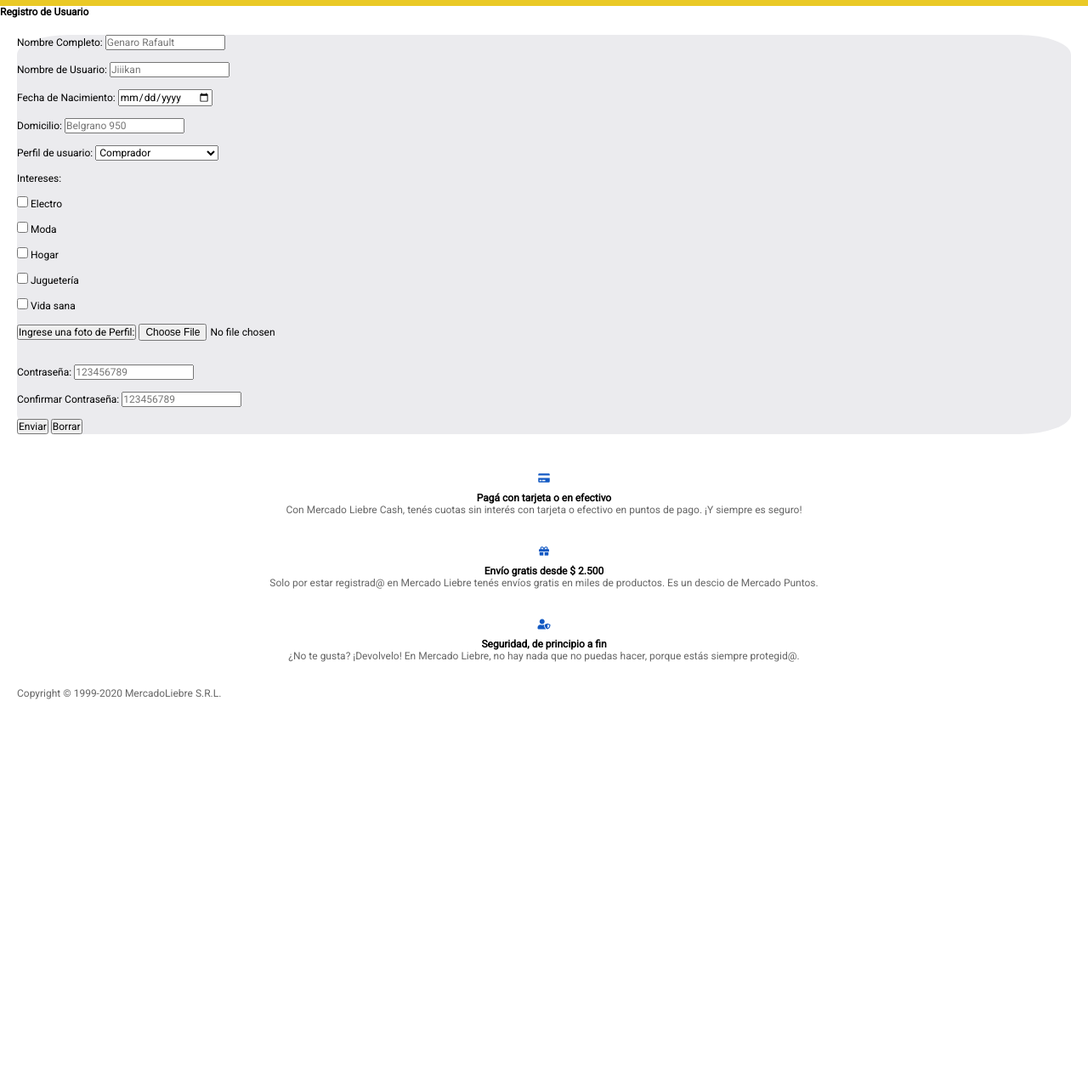
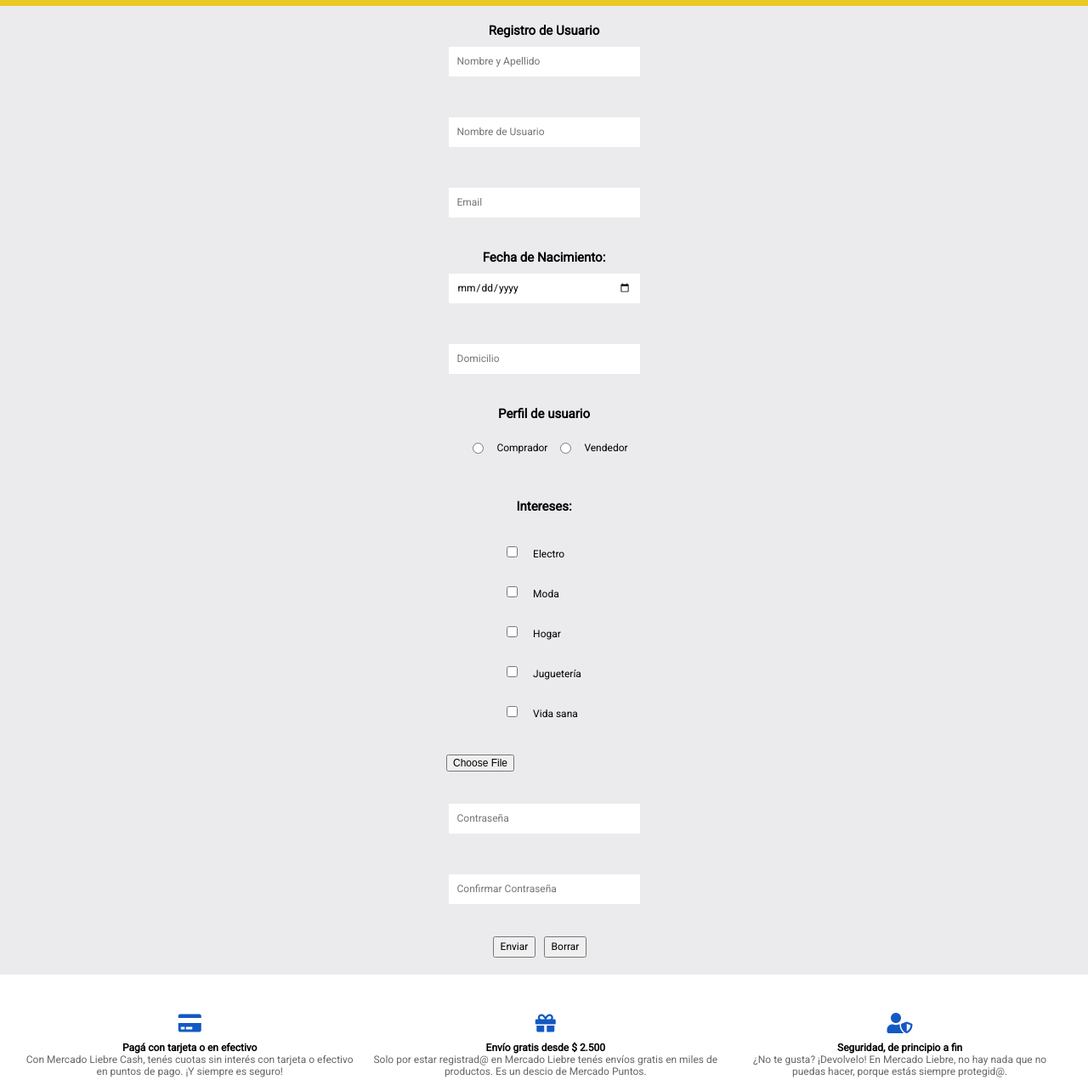
Before and after one commit to jiiikan/mercadoLiebre_trabajoIntegrador, a website: page views/register.html in a window 1280 px wide. Shown: the part 156-1440 px from the top of the page at 85% size. Before the commit the page ends 999 px from the top, so only its background shows below. Drawn offline with Linux system fonts and the light colour scheme.

Commit message:
mercadoliebrecompleto

```diff
--- a/app.js
+++ b/app.js
@@ -10,5 +10,5 @@ app.use(express.static(`Public`));
 /*app.use(express.static(path.resolve(__dirname,'../public')))*/
 
 app.get("/", (request, response) => response.sendFile(path.resolve(__dirname, "./views/home.html")));
-app.get("login", (request, response) => response.sendFile(path.resolve(__dirname, "./views/login.html")));
+app.get("/login", (request, response) => response.sendFile(path.resolve(__dirname, "./views/login.html")));
 app.get("/register", (request, response) => response.sendFile(path.resolve(__dirname, "./views/register.html")));
--- a/public/css/footer.css
+++ b/public/css/footer.css
@@ -7,13 +7,15 @@
     color: black;
 }
 
+
+
 .icons{
-    width: 2em;
     margin-bottom: 10px;
     color: #1259c3;
+    font-size: 2em;
 }
 
-footer{
+.articles{
     display: flex;
     flex-direction: column;
     margin: 20px;
@@ -24,7 +26,7 @@ footer{
 }
 
 #copyright-container{
-    margin-top: 20px;
+    margin: 20px;
 
 
 }
@@ -40,10 +42,19 @@ footer{
     text-align: center;
 }
 
-@media screen and (min-width: 361px){
+
+@media screen and (min-width: 769px){
+.articles{
+    display: flex;
+    flex-direction: row;
+    margin: 20px;
 
 }
 
-@media screen and (min-width: 769px){
+.icons:hover{
+    color: #03264C;
+}
+
+
 
 }
--- /dev/null
+++ b/public/css/login.css
@@ -0,0 +1,37 @@
+@import url(header.css);
+@import url(footer.css);
+@import url(https://fonts.googleapis.com/css2?family=Roboto:wght@300;400&display=swap);
+@import url(https://cdnjs.cloudflare.com/ajax/libs/font-awesome/5.15.3/css/all.min.css);
+
+
+.form-login{
+     display: flex;
+     flex-direction: column;
+    justify-content: center;
+    align-items: center;
+    background-color: #ebebee;
+    padding: 25px;height: 800px;
+}
+
+.login{
+    width: 60%;
+    height: 40px;
+    border: none;
+    padding: 10px;
+    margin-bottom: 30px ;
+    border-radius: 5px;
+}
+
+.boton{
+    width: 60%;
+    height: 40px;
+    background-color: #1259c3;
+    border: none;
+    color: white;
+    border-radius: 5px
+}
+
+.boton:hover{
+    background-color: #0022AA;
+
+}
--- a/public/css/register.css
+++ b/public/css/register.css
@@ -3,8 +3,84 @@
 @import url(https://fonts.googleapis.com/css2?family=Roboto:wght@300;400&display=swap);
 @import url(https://cdnjs.cloudflare.com/ajax/libs/font-awesome/5.15.3/css/all.min.css);
 
+.main-register{
+    display: flex;
+    justify-content: center;
+    background-color: #ebebee;
+
+}
+
+
 .form-register{
-    border-radius: 5%;
     background-color: #ebebee;
     margin: 20px;
+    display: flex;
+    flex-direction: column;
+    width: 250px;
 }
+
+.separador{
+    display: flex;
+    flex-direction: column;
+    justify-content: center;
+    align-items: center;
+
+}
+
+.registro-1{
+    margin: 10px;
+    height:  35px;
+    width: 90%;
+    border: none;
+    padding: 10px;
+}
+
+
+.container-perfilUs{
+    display: flex;
+    margin: 10px;
+    justify-content: space-around;
+    align-items: center;
+}
+
+.container-perfilUs input{
+    margin: 15px;
+}
+
+.intereses{
+margin: 10px;
+
+}
+.intereses input{
+    margin-bottom: 20px;
+    margin-right: 15px;
+}
+.inscribir{
+    font-size: 15px;
+    font-weight: bold;
+}
+
+#file {
+    display: flex;
+    justify-content: center;
+    align-items: center;
+  }
+
+
+  input[type="file"]:valid + label:hover {
+    text-decoration: underline;
+  }
+
+  input[type="file"] {
+    color: transparent;
+  }
+
+  .container-botones{
+    display: flex;
+  }
+
+  .botones{
+    margin-right: 10px;
+    height: 25px;
+    width: 50px;
+  }
--- a/views/register.html
+++ b/views/register.html
@@ -12,7 +12,7 @@
         <link rel="icon" href="/images/favicon.ico" type="image/x-icon">
     </head>
     <body>
-      <header>
+ <header>
         <div class="container-search-logo-tagline">
         <div class="container-logosearchbar">
               <img class="logo-img"  src="/images/logo-mercado-liebre.svg" alt="Logo">
@@ -40,31 +40,32 @@
               </div>
             </section>
         </header>
-      <main>
-      <div id="bloqueGigante">
-        <h1>Registro de Usuario</h1>
+      <main class="main-register">
+      <div id="container-form">
+
         <form action="" method="" class="form-register">
-          <label class="inscribir">Nombre Completo:</label>
-          <input type="text" class="registro-1" name="nombreCompleto" placeholder="Genaro Rafault" required><br><br>
-          <span class="feedback"></span>
-          <label class="inscribir">Nombre de Usuario:</label>
-          <input type="text" class="registro-1" name="usuario" placeholder="Jiiikan" minlength="7" required><br><br>
+          <div class="separador">
+          <h1 class="inscribir">Registro de Usuario</h1>
+          <input type="text" class="registro-1" name="nombreCompleto" placeholder="Nombre y Apellido" required><br><br>
+
+          <input type="text" class="registro-1" name="usuario" placeholder="Nombre de Usuario" minlength="7" required><br><br>
+
+          <input type="email" class="registro-1" name="usuario" placeholder="Email" required><br><br>
 
           <label class="inscribir">Fecha de Nacimiento:</label>
-          <input type="date" id="fechaNacimiento" name="fechaNacimiento" required><br><br>
+          <input type="date" class="registro-1" name="fechaNacimiento" required><br><br>
 
-          <label class="inscribir">Domicilio:</label>
-          <input type="text" class="registro-1" name="domicilio" placeholder="Belgrano 950" required><br><br>
+          <input type="text" class="registro-1" name="domicilio" placeholder="Domicilio" required><br><br>
 
-          <label class="inscribir">Perfil de usuario:</label>
-          <select id="preferencia" name="preferencia">
-            <option type="radio" value="compra">Comprador</option>
-            <option type="radio" value="venta">Vendedor</option>
-            <option type="radio" value="ambos">Comprador y Vendedor</option>
-          </select><br><br>
+          <label class="inscribir">Perfil de usuario</label>
+          <div class="container-perfilUs">
+            <input type="radio" value="compra" class="value-perfil">Comprador</input>
+            <input type="radio" value="venta" class="value-perfil">Vendedor</input>
+          </div><br><br>
 
           <label class="inscribir">Intereses:</label><br><br>
-          <input type="checkbox" id="electro" name="categorias" value="electro">
+          <div class="intereses">
+          <input type="checkbox" id="electro" name="categorias" value="electro" >
           <label>Electro</label><br><br>
 
           <input type="checkbox" id="moda" name="categorias" value="moda">
@@ -78,25 +79,27 @@
 
           <input type="checkbox" id="vidasana" name="categorias" value="vidasana">
           <label>Vida sana</label><br><br>
+        </div>
 
-         <div id="cajita">
-          <button id="boton">Ingrese una foto de Perfil:</button>
-          <input type="file" name="myfile"/>
+         <div id="file">
+          <input type="file" name="myfile" required/>
         </div>
           <br><br>
 
-          <label class="inscribir">Contraseña:</label>
-          <input type="password" class="registro-1" name="password" minlength="8" required placeholder="123456789"><br><br>
+          <input type="password" class="registro-1" name="password" minlength="8" required placeholder="Contraseña"><br><br>
 
-          <label class="inscribir">Confirmar Contraseña:</label>
-          <input type="password" class="registro-1" name="confirmPassword" minlength="8" required placeholder="123456789"><br><br>
-
-          <input type="submit" value="Enviar" class="botones" href="/">
-          <input type="reset" value="Borrar" class="botones">
+          <input type="password" class="registro-1" name="confirmPassword" minlength="8" required placeholder="Confirmar Contraseña"><br><br>
+          <div class="container-botones">
+          <button type="submit" class="botones"  onclick="location.href= '/'">Enviar</button>
+          <button type="reset" class="botones">Borrar</button> </div>
+        </div>
         </form>
       </div>
     </main>
+
+
     <footer>
+      <div class="articles">
       <article class="article-footer">
       <div class="iconos"><i class="fas fa-credit-card icons"></i></div>
        <h3 class="subtitulo-pie">Pagá con tarjeta o en efectivo</h3>
@@ -112,6 +115,7 @@
         <h3 class="subtitulo-pie">Seguridad, de principio a fin</h3>
         <p class="descripcion-pie">¿No te gusta? ¡Devolvelo! En Mercado Liebre, no hay nada que no puedas hacer, porque estás siempre protegid@.</p>
       </article>
+    </div>
       <article id="copyright-container">
         <p id="copyright">
         Copyright © 1999-2020 MercadoLiebre S.R.L.
```
Also changed, not shown: public/css/main.css (+18 -4 lines), views/home.html (+3 -1 lines), views/login.html (+41 -17 lines), 1 other file.
